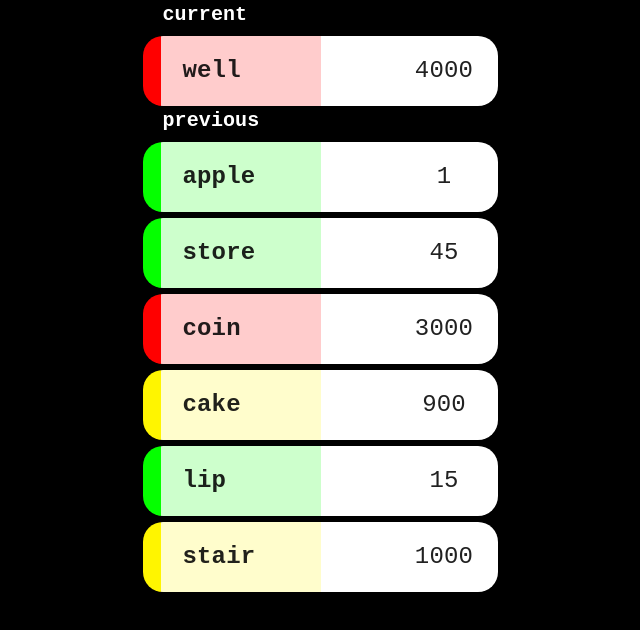
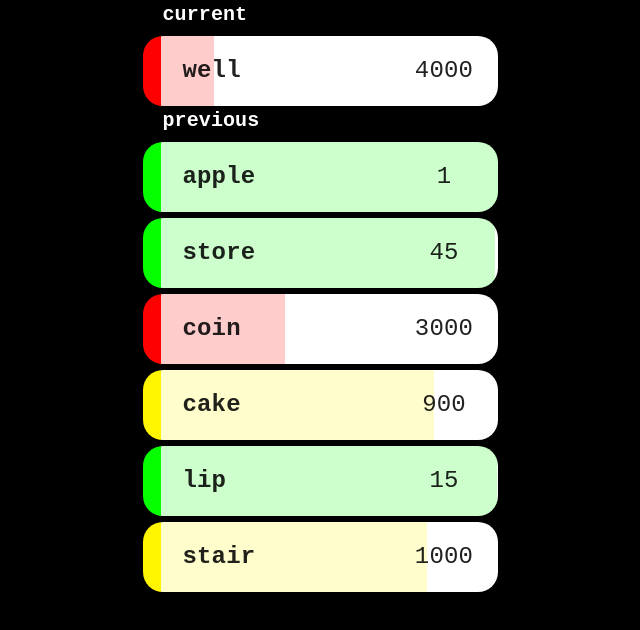
Before and after one commit to busy-birdCAGe/bible-contexto-frontend, a React (Vite) app: page / in a window 1280 px wide. Shown: the top 630 px of the page, without its empty margins (320-960 px from the left). Built offline with nearby package versions, Linux system fonts and the light colour scheme.

Commit message:
refactored way color is changed, added wip color bar updates on percentage

```diff
--- a/src/components/WordCard.tsx
+++ b/src/components/WordCard.tsx
@@ -6,17 +6,16 @@ interface WordCardProps {
 }
 
 const WordCard = ({ number, word }: WordCardProps) => {
-  let backgroundImage: string;
+  let color: string;
+  let percentage: number = ((5000 - number) / 5000) * 100;
+  console.log(word, percentage);
 
   if (number <= 300) {
-    backgroundImage =
-      "linear-gradient(to right, rgba(5, 255, 0, 1) 5%, rgba(5, 255, 0, 0.2) 5% 50%, rgba(0, 0, 0, 0) 50%)";
+    color = "5, 255";
   } else if (number <= 1000) {
-    backgroundImage =
-      "linear-gradient(to right, rgba(255, 245, 0, 1) 5%, rgba(255, 245, 0, 0.2) 5% 50%, rgba(0, 0, 0, 0) 50%)";
+    color = "255, 245";
   } else {
-    backgroundImage =
-      "linear-gradient(to right, rgba(255, 0, 0, 1) 5%, rgba(255, 0, 0, 0.2) 5% 50%, rgba(0, 0, 0, 0) 50%)";
+    color = "255, 0";
   }
 
   return (
@@ -25,7 +24,7 @@ const WordCard = ({ number, word }: WordCardProps) => {
         width: "355px",
         height: "70px",
         bgcolor: "#FFFFFF",
-        backgroundImage: backgroundImage,
+        backgroundImage: `linear-gradient(to right, rgba(${color}, 0, 1) 5%, rgba(${color}, 0, 0.2) 5% ${percentage}%, rgba(0, 0, 0, 0) ${percentage}%)`,
         borderRadius: "20px",
         overflow: "hidden",
         display: "flex",
```
